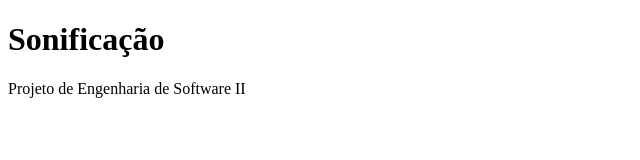
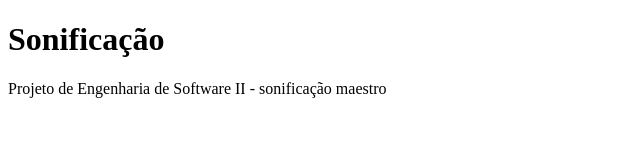
Before and after one commit to pedrodahmer/Sonificacao, an Electron app: page src/index.html in a window 800 px wide. Shown: the whole page, without its empty margins (0-640 px from the left). Drawn offline with Linux system fonts and the light colour scheme.

Commit message:
alteração subtitulo

```diff
--- a/src/index.html
+++ b/src/index.html
@@ -8,7 +8,7 @@
 <body style="background: white;">
     <h1>Sonificação</h1>
     <p>
-        Projeto de Engenharia de Software II
+        Projeto de Engenharia de Software II - sonificação maestro
     </p>
 </body>
 </html>
```
